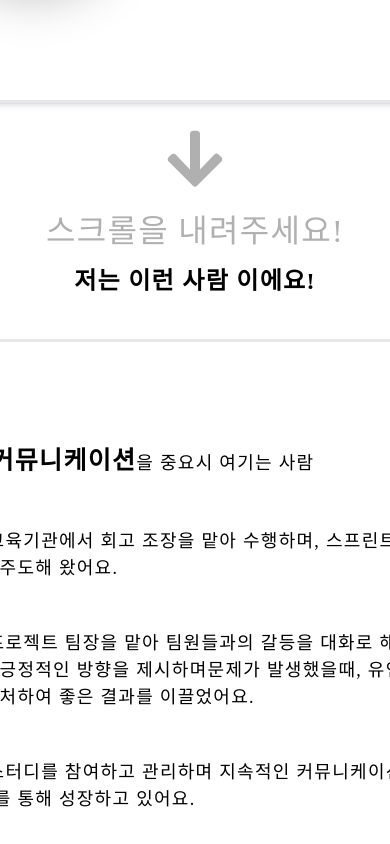
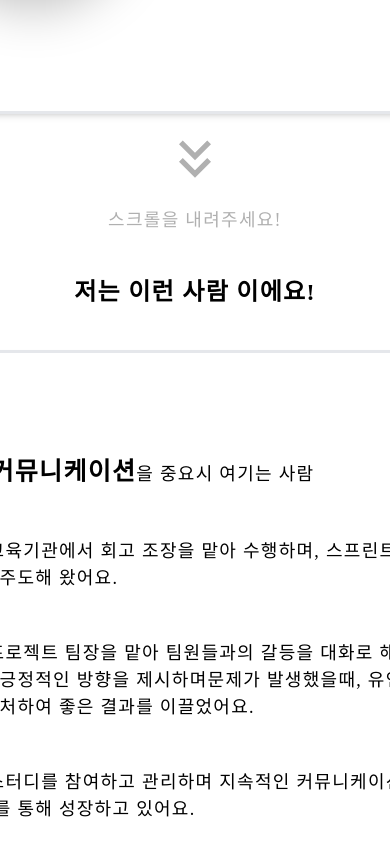
Before and after one commit to sy0725/portfolio, a Next.js app: page / in a window 390 px wide. Shown: the part 1360-2204 px from the top of the page. Built offline with nearby package versions, Linux system fonts and the light colour scheme; a web font is replaced by a local one.

Commit message:
🌈 DownBottom 반응형 수정

```diff
--- a/src/components/Common/DownBottom.tsx
+++ b/src/components/Common/DownBottom.tsx
@@ -1,17 +1,18 @@
 "use clinet";
 
-import {FaArrowDown} from "react-icons/fa";
+import { MdOutlineKeyboardDoubleArrowDown } from "react-icons/md";
+
 import {Variants, motion} from "framer-motion";
 
 function DownBottom() {
   const downVariants: Variants = {
     hidden: {
       opacity: 0,
-      transform: "translateY(0)",
+      transform: "translateY(0%)",
     },
     show: {
       opacity: 1,
-      transform: "translateY(60%)",
+      transform: "translateY(40%)",
       transition: {
         duration: 1,
         repeat: Infinity,
@@ -19,8 +20,6 @@ function DownBottom() {
       },
     },
   };
-
-
   return (
     <>
       <motion.div
@@ -28,8 +27,8 @@ function DownBottom() {
         initial="hidden"
         animate="show"
         className="flex items-center flex-col">
-        <FaArrowDown size="2rem" />
-        <span className="pt-2"> 스크롤을 내려주세요! </span>
+        <MdOutlineKeyboardDoubleArrowDown size="2rem" />
+        <span className="pt-2 mobile:text-[18px] tablet:text-[20px]"> 스크롤을 내려주세요! </span>
       </motion.div>
     </>
   );
```
